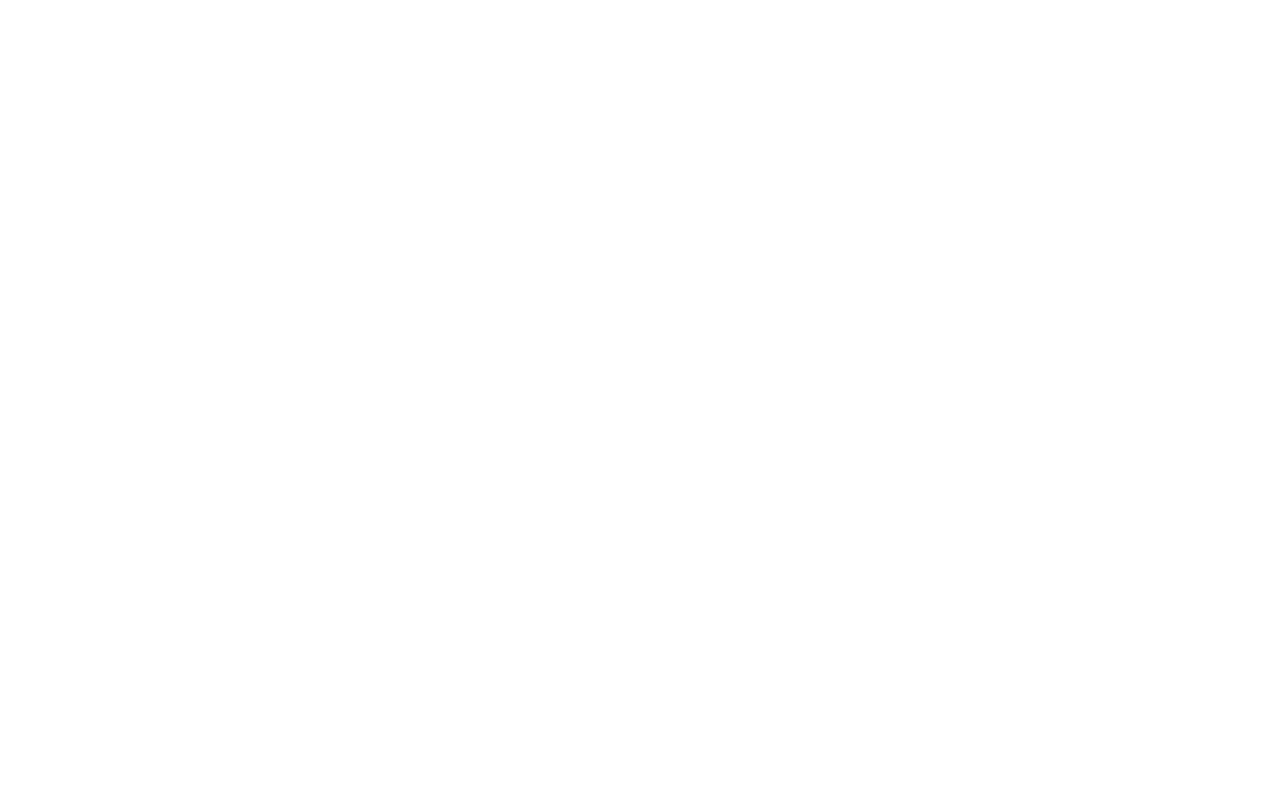
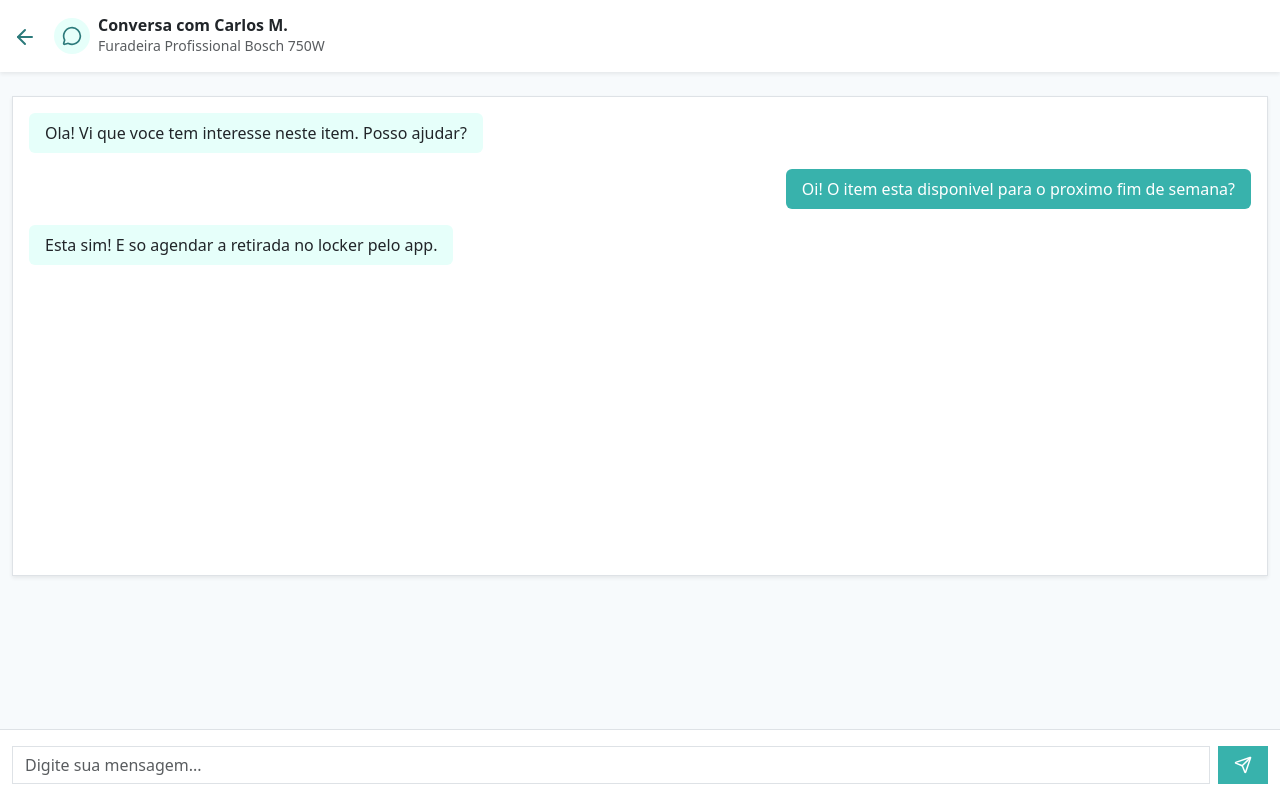
Before and after one commit to Moralisjohnson/umbrella-team, a React (Vite) app: page /chat/1 in a window 1280 px wide. Before the commit this address had no page. Built offline with nearby package versions, Linux system fonts and the light colour scheme.

Commit message:
Adiciona chat com o locador
- src/pages/Chat.jsx: conversa com o locador (mock), rota /chat/:id
- Botao "Falar com Locador" do Detalhes leva para /chat/<id>

```diff
--- a/src/App.jsx
+++ b/src/App.jsx
@@ -7,6 +7,7 @@ import EsqueciSenha from './pages/EsqueciSenha'
 import Busca from './pages/Busca'
 import Anunciar from './pages/Anunciar'
 import Reserva from './pages/Reserva'
+import Chat from './pages/Chat'
 
 function App() {
   return (
@@ -19,6 +20,7 @@ function App() {
       <Route path="/busca" element={<Busca />} />
       <Route path="/anunciar" element={<Anunciar />} />
       <Route path="/reserva/:id" element={<Reserva />} />
+      <Route path="/chat/:id" element={<Chat />} />
     </Routes>
   )
 }
--- /dev/null
+++ b/src/pages/Chat.jsx
@@ -0,0 +1,138 @@
+import React, { useState } from "react";
+import { Link, useParams } from "react-router-dom";
+import "bootstrap/dist/css/bootstrap.min.css";
+import { Send, ArrowLeft, MessageCircle } from "lucide-react";
+import { getItemById } from "../data/itens";
+
+const Chat = () => {
+  const { id } = useParams();
+  const item = getItemById(id);
+
+  // Mensagens iniciais mock (algumas do locador, alguma do usuario).
+  const [mensagens, setMensagens] = useState([
+    { de: "locador", texto: "Ola! Vi que voce tem interesse neste item. Posso ajudar?" },
+    { de: "voce", texto: "Oi! O item esta disponivel para o proximo fim de semana?" },
+    { de: "locador", texto: "Esta sim! E so agendar a retirada no locker pelo app." },
+  ]);
+
+  const [texto, setTexto] = useState("");
+
+  // Item inexistente (id invalido na URL).
+  if (!item) {
+    return (
+      <div
+        className="min-vh-100 d-flex flex-column align-items-center justify-content-center text-center px-3"
+        style={{ backgroundColor: "#f7fafc" }}
+      >
+        <h1 className="h4 fw-bold text-dark mb-2">Item nao encontrado</h1>
+        <p className="text-muted mb-4">
+          O item que voce procura nao existe ou foi removido.
+        </p>
+        <Link to="/busca" className="btn btn-aqua rounded-0 px-4">
+          Voltar para a busca
+        </Link>
+        <style>{`.btn-aqua { background-color: #38b2ac; color: white; border: none; }`}</style>
+      </div>
+    );
+  }
+
+  const handleSubmit = (e) => {
+    e.preventDefault();
+    const valor = texto.trim();
+    if (!valor) return;
+
+    // TODO: integrar com backend de mensagens real (ex.: POST /chats/:id/mensagens).
+    setMensagens((prev) => [...prev, { de: "voce", texto: valor }]);
+    setTexto("");
+
+    // Resposta automatica mock do locador para simular a conversa.
+    setTimeout(() => {
+      setMensagens((prev) => [
+        ...prev,
+        { de: "locador", texto: "Recebi sua mensagem! Ja te respondo com os detalhes." },
+      ]);
+    }, 800);
+  };
+
+  return (
+    <div className="min-vh-100 font-sans text-dark d-flex flex-column" style={{ backgroundColor: "#f7fafc" }}>
+      <style>{`
+        .text-aqua { color: #2c7a7b !important; }
+        .text-aqua-light { color: #38b2ac !important; }
+        .bg-aqua-light { background-color: #e6fffa !important; }
+        .bg-aqua { background-color: #38b2ac !important; color: white; }
+
+        .btn-aqua { background-color: #38b2ac; color: white; border: none; }
+        .btn-aqua:hover { background-color: #319795; color: white; }
+      `}</style>
+
+      {/* HEADER */}
+      <header className="bg-white shadow-sm sticky-top">
+        <div className="container-fluid py-3 d-flex align-items-center gap-3">
+          <Link to={`/detalhes/${id}`} className="btn btn-link text-aqua p-0" aria-label="Voltar">
+            <ArrowLeft size={24} />
+          </Link>
+          <div className="d-flex align-items-center gap-2">
+            <div className="bg-aqua-light p-2 text-aqua d-flex align-items-center justify-content-center rounded-circle">
+              <MessageCircle size={20} />
+            </div>
+            <div>
+              <h1 className="h6 fw-bold text-dark mb-0">Conversa com {item.dono}</h1>
+              <p className="small text-muted mb-0">{item.nome}</p>
+            </div>
+          </div>
+        </div>
+      </header>
+
+      {/* AREA DE MENSAGENS */}
+      <main className="container-fluid flex-grow-1 py-4">
+        <div
+          className="bg-white border shadow-sm rounded-0 p-3 d-flex flex-column gap-3 overflow-auto"
+          style={{ height: "60vh" }}
+        >
+          {mensagens.map((msg, index) => {
+            const ehVoce = msg.de === "voce";
+            return (
+              <div
+                key={index}
+                className={`d-flex ${ehVoce ? "justify-content-end" : "justify-content-start"}`}
+              >
+                <div
+                  className={`px-3 py-2 rounded ${ehVoce ? "bg-aqua text-white" : "bg-aqua-light text-dark"}`}
+                  style={{ maxWidth: "75%" }}
+                >
+                  {msg.texto}
+                </div>
+              </div>
+            );
+          })}
+        </div>
+      </main>
+
+      {/* CAMPO DE ENVIO */}
+      <footer className="bg-white border-top">
+        <div className="container-fluid py-3">
+          <form className="d-flex align-items-stretch gap-2" onSubmit={handleSubmit}>
+            <input
+              type="text"
+              className="form-control rounded-0 shadow-none"
+              placeholder="Digite sua mensagem..."
+              aria-label="Mensagem"
+              value={texto}
+              onChange={(e) => setTexto(e.target.value)}
+            />
+            <button
+              type="submit"
+              className="btn btn-aqua rounded-0 px-3 d-flex align-items-center justify-content-center"
+              aria-label="Enviar"
+            >
+              <Send size={18} />
+            </button>
+          </form>
+        </div>
+      </footer>
+    </div>
+  );
+};
+
+export default Chat;
--- a/src/pages/DetalhesAgendamento.jsx
+++ b/src/pages/DetalhesAgendamento.jsx
@@ -286,7 +286,10 @@ const ItemDetailsApp = () => {
                 <Key size={18} /> Reservar e Gerar Chave
               </button>
 
-              <button className="btn btn-outline-aqua w-100 rounded-0 fw-semibold d-flex align-items-center justify-content-center gap-2">
+              <button
+                className="btn btn-outline-aqua w-100 rounded-0 fw-semibold d-flex align-items-center justify-content-center gap-2"
+                onClick={() => navigate(`/chat/${item.id}`)}
+              >
                 <MessageCircle size={18} /> Falar com Locador {item.dono}
               </button>
 
```
